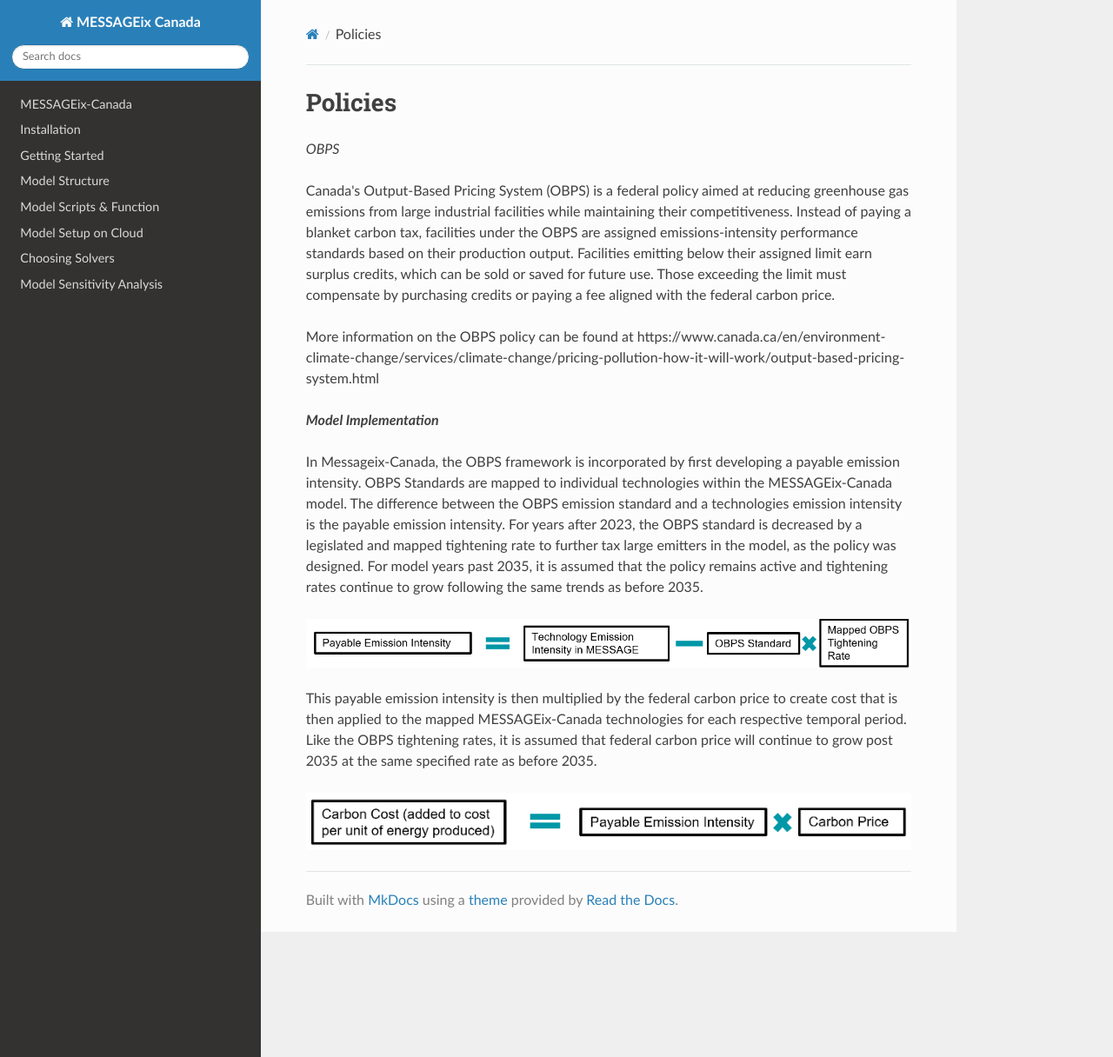
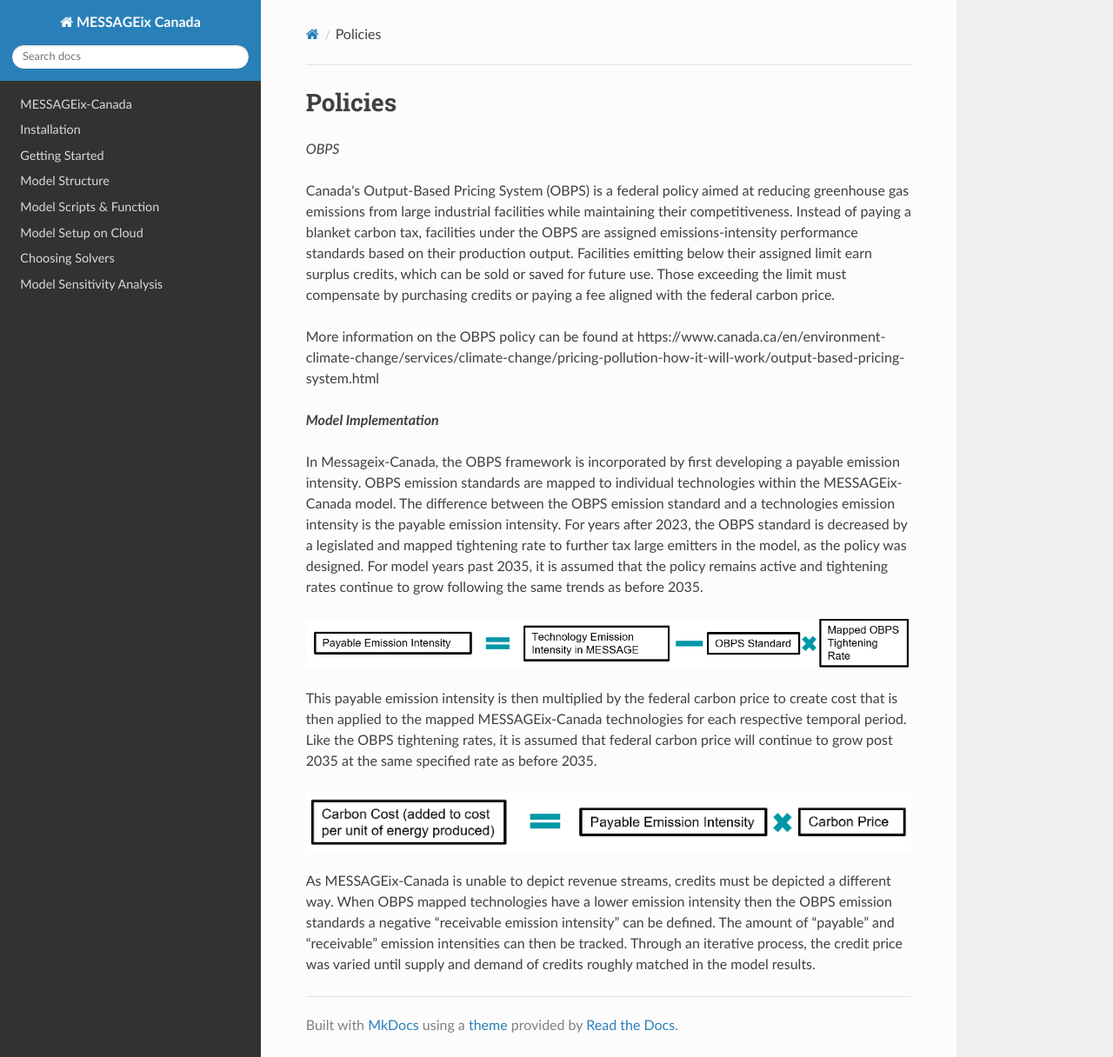
Before and after one commit to awais307/message-ix-canada, an MkDocs documentation site: the page built from docs/policies.md, in a window 1280 px wide and 1216 px high. Shown: the whole window at 87% size. Built offline with MkDocs 1.6.1, drawn with Linux system fonts in a browser that asks for light colours; nearby versions of some CDN libraries.

Commit message:
Edit policies.md

```diff
--- a/docs/policies.md
+++ b/docs/policies.md
@@ -8,10 +8,12 @@ More information on the OBPS policy can be found at https://www.canada.ca/en/env
 
 ***Model Implementation***
 
-In Messageix-Canada, the OBPS framework is incorporated by first developing a payable emission intensity. OBPS Standards are mapped to individual technologies within the MESSAGEix-Canada model. The difference between the OBPS emission standard and a technologies emission intensity is the payable emission intensity. For years after 2023, the OBPS standard is decreased by a legislated and mapped tightening rate to further tax large emitters in the model, as the policy was designed. For model years past 2035, it is assumed that the policy remains active and tightening rates continue to grow following the same trends as before 2035.
+In Messageix-Canada, the OBPS framework is incorporated by first developing a payable emission intensity. OBPS emission standards are mapped to individual technologies within the MESSAGEix-Canada model. The difference between the OBPS emission standard and a technologies emission intensity is the payable emission intensity. For years after 2023, the OBPS standard is decreased by a legislated and mapped tightening rate to further tax large emitters in the model, as the policy was designed. For model years past 2035, it is assumed that the policy remains active and tightening rates continue to grow following the same trends as before 2035.
 
 ![](include/Payable_Emission_Intensity_Diagram.png)
 
 This payable emission intensity is then multiplied by the federal carbon price to create cost that is then applied to the mapped MESSAGEix-Canada technologies for each respective temporal period. Like the OBPS tightening rates, it is assumed that federal carbon price will continue to grow post 2035 at the same specified rate as before 2035.
 
 ![](include/Carbon_Cost_Diagram.png)
+
+As MESSAGEix-Canada is unable to depict revenue streams, credits must be depicted a different way. When OBPS mapped technologies have a lower emission intensity then the OBPS emission standards a negative “receivable emission intensity” can be defined. The amount of “payable” and “receivable” emission intensities can then be tracked. Through an iterative process, the credit price was varied until supply and demand of credits roughly matched in the model results.
```
